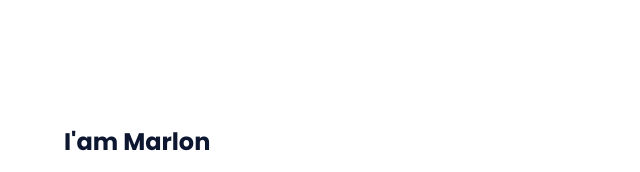
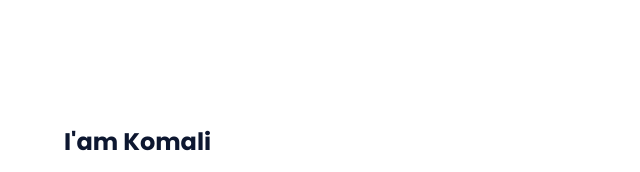
Before and after one commit to pinnintikomali/my-porfolio-website, a plain HTML site: page index.html in a window 1280 px wide. Shown: the part 897-1069 px from the top of the page, 576-1216 px from the left. Drawn offline with nearby package versions, Linux system fonts and the light colour scheme.

Commit message:
name changed

```diff
--- a/index.html
+++ b/index.html
@@ -72,7 +72,7 @@
                     </div>
 
                     <div>
-                        <h2 class="about__subtitle">I'am Marlon</h2>
+                        <h2 class="about__subtitle">I'am Komali</h2>
                         <p class="about__text">Lorem, ipsum dolor sit amet consectetur adipisicing elit. Voluptate cum expedita quo culpa tempora, assumenda, quis fugiat ut voluptates soluta, aut earum nemo recusandae cumque perferendis! Recusandae alias accusamus atque.</p>
                     </div>
                 </div>
```
